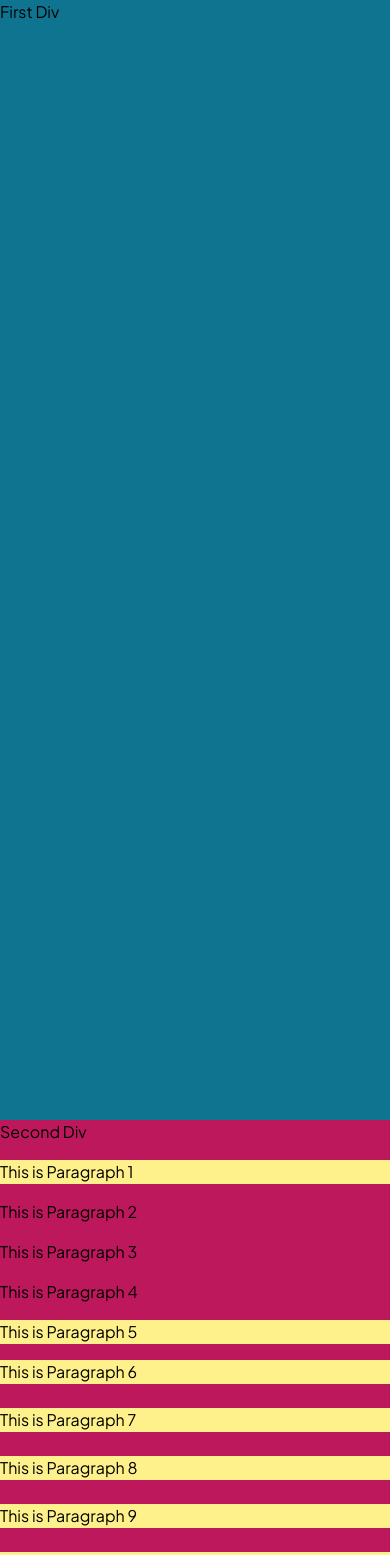
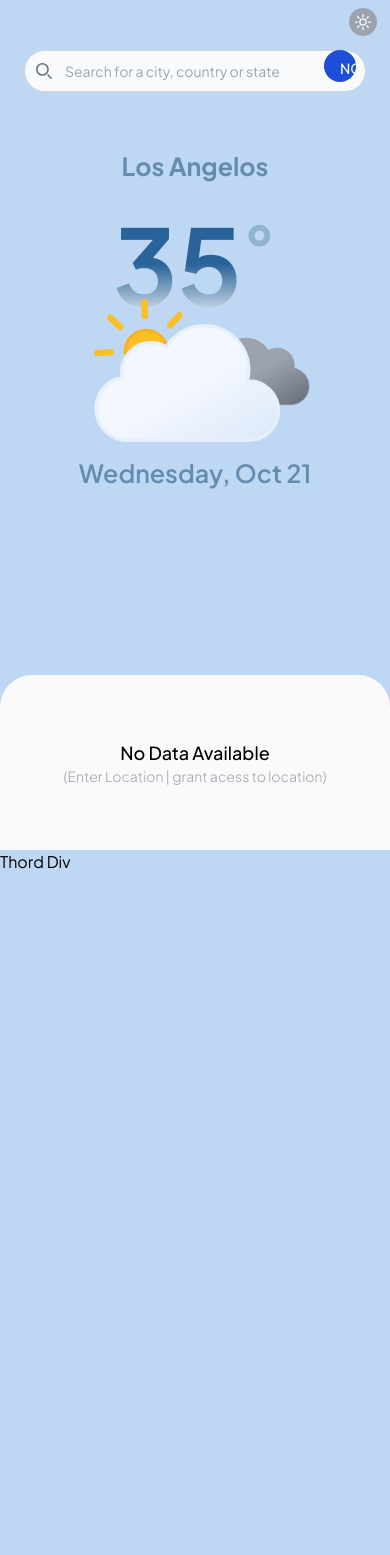
Before and after one commit to dtawusaku/weather-app, a React (Vite) app in the folder client/: page / in a window 390 px wide. Shown: the top 1555 px of the page. Built offline with nearby package versions, Linux system fonts and the light colour scheme.

Commit message:
Responsive design - Phones and tablets 20% :heavy_check_mark:

```diff
--- a/client/src/App.jsx
+++ b/client/src/App.jsx
@@ -1,7 +1,6 @@
 import React, { useState, useEffect } from "react";
 import Lottie from "lottie-react";
 import weather from "./scripts/clouds";
-import Typewriter from "typewriter-effect";
 import "./custom.css";
 import Tab from "./components/Tab";
 import Today from "./components/Today";
@@ -9,25 +8,60 @@ import Week from "./components/Week";
 import { format } from "date-fns"; //For Date formatting
 import "./scripts/script";
 import functions from "./scripts/functions";
+import TypeWriterContainer from "./components/TypeWriterContainer";
 
 function App() {
-  const [location, setLocation] = useState("");
-  const [locationData, setlocationData] = useState(null);
-  const [weatherData, setweatherData] = useState(null);
+  const [userLocation, setUserLocation] = useState(null); // User's Location
+  const [location, setLocation] = useState(null); // Location from input
+  const [locationData, setlocationData] = useState(null); // Locaton data gotten from API
+  const [weatherData, setweatherData] = useState(null); // wetaher data gotten from API
+  const [temperature, setTemperature] = useState(null);
 
   const [theme, setTheme] = useState(localStorage.getItem("theme")); // Theme is stored in local storage.
   const themeQuery = window.matchMedia("(prefer-color-scheme:dark)"); //For theme FIXME: Why are you still here?
 
+  /*
+   *  ACCESSING USER LOCATION
+   *
+   */
+  // useEffect(() => {
+  //   const successCallback = (position) => {
+  //     setUserLocation({
+  //       lat: position.coords.latitude,
+  //       lon: position.coords.longitude,
+  //     });
+  //     console.log(userLocation);
+  //   };
+
+  //   const errorCallback = (error) => {
+  //     setUserLocation(null);
+  //   };
+
+  //   //Grants and later denies or denies and later grants
+  //   if (navigator.geolocation) {
+  //     navigator.geolocation.getCurrentPosition(successCallback, errorCallback);
+  //   } else {
+  //     setUserLocation(null);
+  //   }
+  // }, [userLocation]);
+
   //TODO: Add location and temperature degree as dependencies
   useEffect(() => {
-    fetch("http://localhost:3000")
+    // fetch(
+    //   `http://localhost:3000?location=${location}&lat=${userLocation.lat}&lon=${userLocation.lon}`
+    // )
+    fetch(`http://localhost:3000?location=${location}`)
       .then((response) => response.json())
       .then((data) => {
         setlocationData(data.location);
         setweatherData(data.weather);
       });
-  }, []);
+  }, [location]);
 
+  /*
+   *  NOTE: THEME SETTINGS
+   *
+   */
   useEffect(() => {
     switch (theme) {
       case "dark":
@@ -96,39 +130,148 @@ console.log(formattedDay); // Output: Mon (if today is Monday)
 
 
   */
-  // const successCallback = (position) => {
-  //   console.log(position);
-  // };
-
-  // const errorCallback = (error) => {
-  //   console.log(error);
-  // };
-
-  // navigator.geolocation.getCurrentPosition(successCallback, errorCallback);
 
   // console.log(emojis.eyes);
 
+  // console.log(userLocation);
+
   return (
     <>
-      <div className=" bg-[#BED7F3] lg:hidden container relative h-full">
-        <div className=" bg-cyan-700 block h-[70rem]"> First Div</div>
-        <div className=" bg-pink-700 block h-[70rem] content relative">
-          {" "}
-          <h1>Second Div</h1>
-          <p className="mt-4 bg-yellow-200">This is Paragraph 1</p>
-          <p className="mt-4">This is Paragraph 2</p>
-          <p className="mt-4">This is Paragraph 3</p>
-          <p className="mt-4">This is Paragraph 4</p>
-          <p className="mt-4 bg-yellow-200">This is Paragraph 5</p>
-          <p className="mt-4 bg-yellow-200">This is Paragraph 6</p>
-          <p className="mt-6 bg-yellow-200">This is Paragraph 7</p>
-          <p className="mt-6 bg-yellow-200">This is Paragraph 8</p>
-          <p className="mt-6 bg-yellow-200">This is Paragraph 9</p>
-          <p className="mt-6 bg-yellow-200">This is Paragraph 10</p>
-          <p className="mt-6 bg-yellow-200">This is Paragraph 11</p>
+      <div className=" bg-[#BED7F3] lg:hidden container relative h-full dark:bg-mblue-dark transition-all">
+        <div className=" bg-mblue dark:bg-mblue-dark mscreen transition-all">
+          {/* Theme button */}
+          <div
+            className=" bg-gray-400 mt-2 inline-block rounded-full py-1 px-1 text-white dark:text-black dark:bg-slate-200 relative left-3/4 ml-14"
+            onClick={handleThemeSwitch}>
+            <svg
+              xmlns="http://www.w3.org/2000/svg"
+              fill="none"
+              viewBox="0 0 24 24"
+              stroke-width="1.5"
+              stroke="currentColor"
+              class="w-5 h-5">
+              <path
+                stroke-linecap="round"
+                stroke-linejoin="round"
+                d="M12 3v2.25m6.364.386l-1.591 1.591M21 12h-2.25m-.386 6.364l-1.591-1.591M12 18.75V21m-4.773-4.227l-1.591 1.591M5.25 12H3m4.227-4.773L5.636 5.636M15.75 12a3.75 3.75 0 11-7.5 0 3.75 3.75 0 017.5 0z"
+              />
+            </svg>
+          </div>
+          {/* Search input */}
+          <div className=" mt-2 mx-6">
+            <div className="relative">
+              <div class="absolute inset-y-0 left-0 flex items-center pl-3 pointer-events-none">
+                <svg
+                  class="w-4 h-4 text-gray-500 dark:text-gray-400"
+                  aria-hidden="true"
+                  xmlns="http://www.w3.org/2000/svg"
+                  fill="none"
+                  viewBox="0 0 20 20">
+                  <path
+                    stroke="currentColor"
+                    stroke-linecap="round"
+                    stroke-linejoin="round"
+                    stroke-width="2"
+                    d="m19 19-4-4m0-7A7 7 0 1 1 1 8a7 7 0 0 1 14 0Z"
+                  />
+                </svg>
+              </div>
+              <input
+                type="search"
+                id="default-search"
+                class="block w-full py-2.5 pl-10 rounded-full text-sm text-gray-900 border border-gray-300 bg-gray-50 focus:ring-blue-500 focus:border-blue-500 dark:bg-gray-700 dark:border-gray-600 dark:placeholder-gray-400 dark:text-white dark:focus:ring-blue-500 dark:focus:border-blue-500"
+                placeholder="Search for a city, country or state"></input>
+              <div className=" flex">
+                <div class="text-white w-8 h-8 rounded-full absolute right-2.5 bottom-2.5 bg-blue-700 hover:bg-blue-800 focus:ring-4 focus:outline-none focus:ring-blue-300 font-medium text-sm px-4 py-2 dark:bg-blue-600 dark:hover:bg-blue-700 dark:focus:ring-blue-800">
+                  NG
+                </div>
+              </div>
+            </div>
+          </div>
+          {/* Searh cinput end */}
+          {/* Weather */}
+          <div className=" flex-row mt-14">
+            {/* location */}
+            <div>
+              {" "}
+              <h1 className=" font-bold capitalize text-s4 text-center text-mblue-text ">
+                Los Angelos
+              </h1>
+            </div>
+            {/* Wether */}
+            <div className="flex-row">
+              <div>
+                {" "}
+                <h1 className=" font-bold text-s12 text-center bg-clip-text text-transparent bg-gradient-to-b from-bluegradient from-50% to-white to-90% dark:bg-gradient-to-b dark:from-white dark:from-50%  dark:to-bluegradient dark:to-90%">
+                  35
+                  <sup className=" text-s8 text-mblue-textdeg">&deg;</sup>
+                </h1>
+              </div>
+              <div
+                className=" -mt-24 -mb-16"
+                style={{
+                  display: "flex",
+                  justifyContent: "center",
+                  alignItems: "center",
+                }}>
+                <div>
+                  {" "}
+                  <Lottie
+                    animationData={weather.day.overcast}
+                    style={{ width: "17rem" }}
+                  />
+                </div>
+              </div>
+              {/* datetime */}
+              <div className="">
+                <h1 className=" font-semibold capitalize text-center text-s4 text-mblue-text">
+                  Wednesday, oct 21
+                </h1>
+              </div>
+            </div>
+          </div>
+          {/* Wether End */}
         </div>
+        {/* Main  */}
+        <div className=" h-full rounded-tl-[2rem] rounded-tr-[2rem] bg-[#FAFAFA] p-4">
+          {/* :TODO: Add Conditional Rendering */}
+          {!weatherData && (
+            <div className=" text-s2 text-center font-medium my-12">
+              <p>No Data Available</p>
+              <p className=" text-sm text-gray-400 font-light">
+                (Enter Location | grant acess to location)
+              </p>
+            </div>
+          )}
+          {weatherData && (
+            <Tab
+              data={[
+                {
+                  name: "Today",
+                  component: (
+                    <Today
+                      data={{
+                        main: weatherData.list.slice(
+                          0,
+                          functions.sliceDeterminerByHour(
+                            weatherData.list[0].dt_txt
+                          )
+                        ),
+                        sunrise: weatherData.city.sunrise,
+                        sunset: weatherData.city.sunset,
+                        timezone: weatherData.city.timezone,
+                      }}
+                    />
+                  ),
+                },
+                { name: "Week", component: <Week /> },
+              ]}
+            />
+          )}
+        </div>
+        {/* Main End */}
 
-        <div className=" bg-blue-700 block h-[70rem]">Thord Div</div>
+        <div className="block h-[70rem] ">Thord Div</div>
         {/* Scroll Testing */}
         {/* <div class="container">
           <div
@@ -149,6 +292,7 @@ console.log(formattedDay); // Output: Mon (if today is Monday)
         </div> */}
         {/* Scroll Testing End */}
       </div>
+      {/* ----- */}
       <div className=" hidden lg:block">
         {/*--------------  SideBar --------- */}
         <aside className="h-screen fixed top-0 left-0 w-sidebar  bg-white m-0 duration-700 transition ease-in-out dark:text-white">
@@ -201,7 +345,7 @@ console.log(formattedDay); // Output: Mon (if today is Monday)
                       handleSetLocation(event);
                     }
                   }}></input>
-                {location}
+                {location ? location : "O"}
 
                 <div className="flex justify-end pr-4">
                   <button
@@ -264,25 +408,8 @@ console.log(formattedDay); // Output: Mon (if today is Monday)
                   className="w-full h-full object-cover  rounded-lg opacity-75"></img>
                 <h1 className=" font-semibold text-lg text-white text-center -translate-y-[4.3rem]">
                   {/* Might use set timeout fucntion for this typewriter thing */}
-                  <Typewriter
-                    options={{
-                      strings: `${
-                        location
-                          ? location.state
-                            ? locationData.name +
-                              ", " +
-                              location.state +
-                              ", " +
-                              locationData.country
-                            : "Hi there"
-                          : "Hi there"
-                      }`,
-
-                      autoStart: true,
-                      loop: false,
-                      //   delay: 1175,
-                    }}
-                  />
+                  {/* TODO: */}
+                  {/* {location && <TypeWriterContainer location={locationData} />} */}
                 </h1>
               </div>
             </div>
@@ -293,6 +420,12 @@ console.log(formattedDay); // Output: Mon (if today is Monday)
 
         {/* Main */}
         <div className=" bg-main ml-[23.8rem] pl-10 dark:text-white dark:bg-main-dark duration-700 ease-in-out">
+          {!weatherData && (
+            <div className=" h-screen">
+              {" "}
+              Accept Location access or enter a location
+            </div>
+          )}
           {weatherData && (
             <Tab
               data={[
--- /dev/null
+++ b/client/src/components/TypeWriterContainer.jsx
@@ -0,0 +1,21 @@
+import React from "react";
+
+export default function TypeWriterContainer(locationData) {
+  console.log(locationData);
+  return (
+    <div>
+      {" "}
+      <Typewriter
+        options={{
+          strings: "Location Name",
+
+          autoStart: true,
+          loop: false,
+          //   delay: 1175,
+        }}
+      />
+    </div>
+  );
+}
+
+//`${location? location.state? locationData.name +", " +location.state +", " + locationData.country : "Hi there": "Hi there"}`
--- a/client/src/custom.css
+++ b/client/src/custom.css
@@ -1,9 +1,23 @@
+:root {
+  --device-height: ;
+}
+
+.mscreen {
+  height: calc(var(--device-height) / 1.25);
+}
+
 .weather-box {
   height: 9.8125rem;
   width: 7.625rem; /* 122px */
-  position: sticky;
+  position: relative;
   border-radius: 0.8rem;
   background-color: white;
+  transform-style: preserve-3d;
+  transition: transform 1s;
+}
+.weather-box:hover {
+  transform: rotateY(180deg);
+  background-color: #8a2be2;
 }
 
 .weather-box1 {
```
Also changed, not shown: client/src/components/Backdrop.jsx (deleted, +0 -16 lines), client/src/components/Modal.jsx (deleted, +0 -29 lines), client/src/components/Tab.jsx (+15 -16 lines), client/src/components/Today.jsx (+10 -8 lines), client/src/components/WeatherBox.jsx (+48 -26 lines), client/src/scripts/script.js (+7 -0 lines), client/tailwind.config.js (+15 -0 lines), 1 other file (tests, documents, lock files or other folders).
